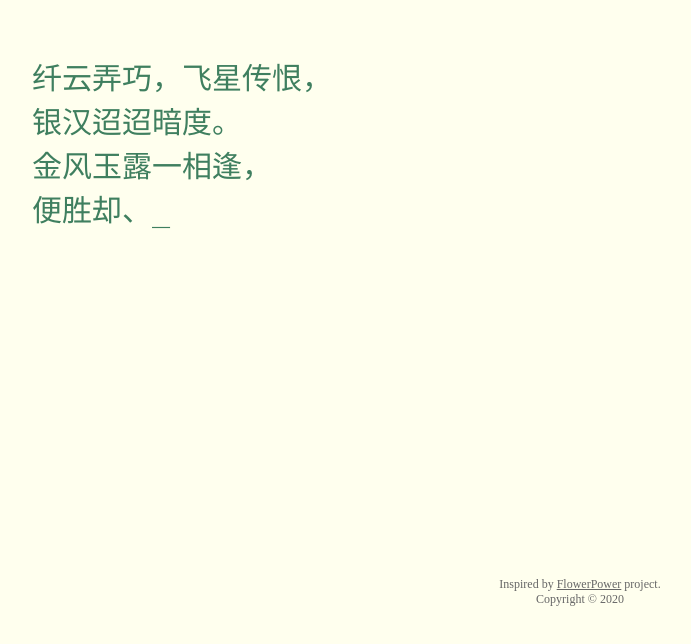
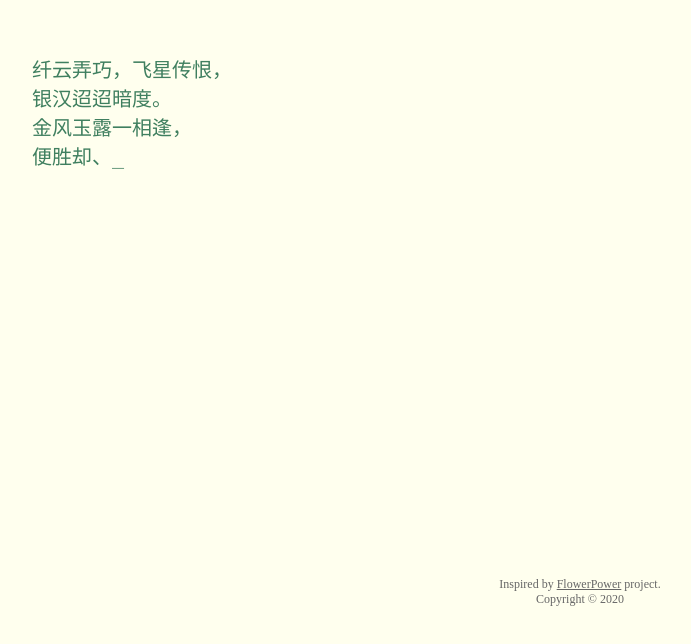
Before and after one commit to sadcherokee/gh-page, a plain HTML site: page index.html in a window 1280 px wide. Shown: the part 146-790 px from the top of the page, without its empty margins (60-751 px from the left). Drawn offline with Linux system fonts and the light colour scheme.

Commit message:
Update index.html

```diff
--- a/index.html
+++ b/index.html
@@ -9,7 +9,7 @@
 			font-weight:300;
 			src: url('digital-7_mono.ttf') format("truetype");
 		}
-		.comments{ font-size:30px}
+		.comments{ font-size:20px}
 	</style>
 	<link href="css/default.css" type="text/css" rel="stylesheet">
 	<script type="text/javascript" src="js/jquery.js"></script>
```
